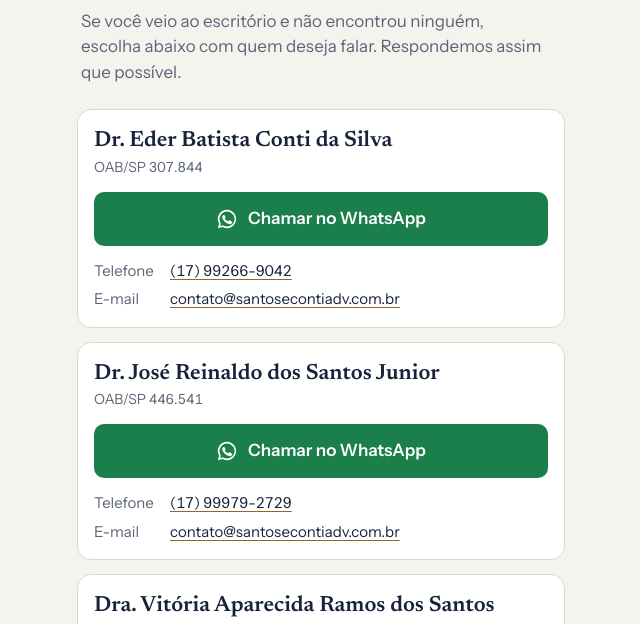
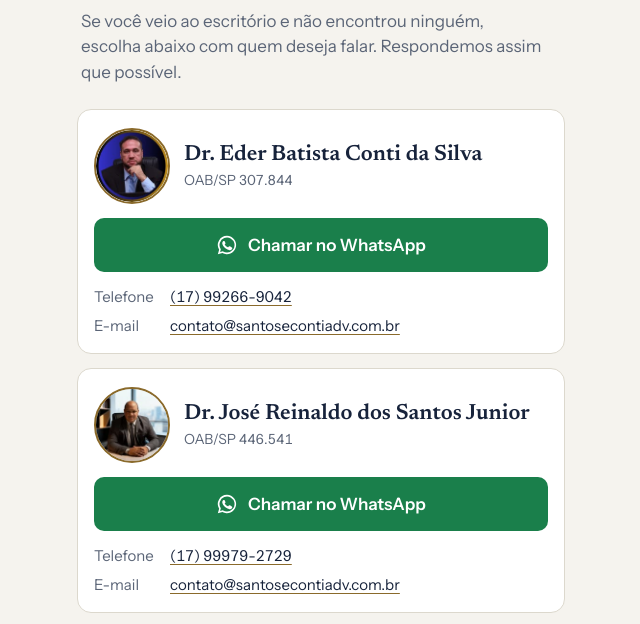
Before and after one commit to santosecontiadv/port-o, a plain HTML site: page index.html in a window 1280 px wide. Shown: the part 114-738 px from the top of the page, without its empty margins (319-959 px from the left). Drawn offline with Linux system fonts and the light colour scheme.

Commit message:
Adiciona fotos dos advogados aos cartões de atendimento
Co-Authored-By: Claude Sonnet 5.5 <noreply@anthropic.com>

```diff
--- a/index.html
+++ b/index.html
@@ -91,6 +91,8 @@
     flex-direction: column;
     gap: 14px;
   }
+  .who { display: flex; align-items: center; gap: 14px; }
+  .photo { width: 76px; height: 76px; flex: none; border-radius: 50%; object-fit: cover; background: var(--line); border: 2px solid var(--brass); }
   .card h2 {
     margin: 0;
     font-family: var(--font-display);
@@ -137,9 +139,12 @@
   <section class="team" aria-label="Advogados">
 
     <article class="card">
-      <div>
+      <div class="who">
+        <img class="photo" src="fotos/eder-conti.jpg" width="76" height="76" alt="">
+        <div>
         <h2>Dr. Eder Batista Conti da Silva</h2>
         <p class="oab">OAB/SP 307.844</p>
+      </div>
       </div>
       <a class="btn btn-wa" href="https://wa.me/5517992669042?text=Ol%C3%A1%2C%20Dr.%20Eder.%0AEstive%20no%20escrit%C3%B3rio%20mas%20vi%20que%20est%C3%A1%20em%20trabalho%20externo.%0AQuando%20puder%20me%20contate.%0AObrigado%28a%29.">
         <svg viewBox="0 0 24 24" fill="currentColor" aria-hidden="true"><path d="M12 2a10 10 0 0 0-8.6 15.1L2 22l5-1.3A10 10 0 1 0 12 2zm0 18.2c-1.5 0-2.9-.4-4.2-1.2l-.3-.2-3 .8.8-2.9-.2-.3A8.2 8.2 0 1 1 12 20.2zm4.5-6.1c-.2-.1-1.5-.7-1.7-.8s-.4-.1-.6.1-.7.8-.8 1-.3.2-.5.1a6.7 6.7 0 0 1-3.3-2.9c-.2-.4.2-.4.7-1.3.1-.1 0-.3 0-.4l-.8-1.8c-.2-.5-.4-.4-.6-.4h-.5a1 1 0 0 0-.7.3 3 3 0 0 0-.9 2.2 5.2 5.2 0 0 0 1.1 2.8 11.900 11.900 0 0 0 4.600 4c1.700.7 2.400.8 3.200.7a2.700 2.700 0 0 0 1.800-1.300 2.200 2.200 0 0 0 .2-1.300c-.1-.1-.3-.2-.5-.3z"/></svg>
@@ -152,9 +157,12 @@
     </article>
 
     <article class="card">
-      <div>
+      <div class="who">
+        <img class="photo" src="fotos/jose-reinaldo.jpg" width="76" height="76" alt="">
+        <div>
         <h2>Dr. José Reinaldo dos Santos Junior</h2>
         <p class="oab">OAB/SP 446.541</p>
+      </div>
       </div>
       <a class="btn btn-wa" href="https://wa.me/5517999792729?text=Ol%C3%A1%2C%20Dr.%20Jos%C3%A9%20Reinaldo.%0AEstive%20no%20escrit%C3%B3rio%20mas%20vi%20que%20est%C3%A1%20em%20trabalho%20externo.%0AQuando%20puder%20me%20contate.%0AObrigado%28a%29.">
         <svg viewBox="0 0 24 24" fill="currentColor" aria-hidden="true"><path d="M12 2a10 10 0 0 0-8.6 15.1L2 22l5-1.3A10 10 0 1 0 12 2zm0 18.2c-1.5 0-2.9-.4-4.2-1.2l-.3-.2-3 .8.8-2.9-.2-.3A8.2 8.2 0 1 1 12 20.2zm4.5-6.1c-.2-.1-1.5-.7-1.7-.8s-.4-.1-.6.1-.7.8-.8 1-.3.2-.5.1a6.7 6.7 0 0 1-3.3-2.9c-.2-.4.2-.4.7-1.3.1-.1 0-.3 0-.4l-.8-1.8c-.2-.5-.4-.4-.6-.4h-.5a1 1 0 0 0-.7.3 3 3 0 0 0-.9 2.2 5.2 5.2 0 0 0 1.1 2.8 11.900 11.900 0 0 0 4.600 4c1.700.7 2.400.8 3.200.7a2.700 2.700 0 0 0 1.800-1.300 2.200 2.200 0 0 0 .2-1.300c-.1-.1-.3-.2-.5-.3z"/></svg>
@@ -171,9 +179,12 @@
   <section class="team" aria-label="Advogada">
 
     <article class="card">
-      <div>
+      <div class="who">
+        <img class="photo" src="fotos/vitoria-ramos.jpg" width="76" height="76" alt="">
+        <div>
         <h2>Dra. Vitória Aparecida Ramos dos Santos</h2>
         <p class="oab">OAB/SP 540.059</p>
+      </div>
       </div>
       <a class="btn btn-wa" href="https://wa.me/5517991156935?text=Ol%C3%A1%2C%20Dra.%20Vit%C3%B3ria.%0AEstive%20no%20escrit%C3%B3rio%20mas%20vi%20que%20est%C3%A1%20em%20trabalho%20externo.%0AQuando%20puder%20me%20contate.%0AObrigado%28a%29.">
         <svg viewBox="0 0 24 24" fill="currentColor" aria-hidden="true"><path d="M12 2a10 10 0 0 0-8.6 15.1L2 22l5-1.3A10 10 0 1 0 12 2zm0 18.2c-1.5 0-2.9-.4-4.2-1.2l-.3-.2-3 .8.8-2.9-.2-.3A8.2 8.2 0 1 1 12 20.2zm4.5-6.1c-.2-.1-1.5-.7-1.7-.8s-.4-.1-.6.1-.7.8-.8 1-.3.2-.5.1a6.7 6.7 0 0 1-3.3-2.9c-.2-.4.2-.4.7-1.3.1-.1 0-.3 0-.4l-.8-1.8c-.2-.5-.4-.4-.6-.4h-.5a1 1 0 0 0-.7.3 3 3 0 0 0-.9 2.2 5.2 5.2 0 0 0 1.1 2.8 11.900 11.900 0 0 0 4.600 4c1.700.7 2.400.8 3.200.7a2.700 2.700 0 0 0 1.800-1.300 2.200 2.200 0 0 0 .2-1.300c-.1-.1-.3-.2-.5-.3z"/></svg>
```
Also changed, not shown: fotos/eder-conti.jpg (added), fotos/jose-reinaldo.jpg (added), fotos/vitoria-ramos.jpg (added).
